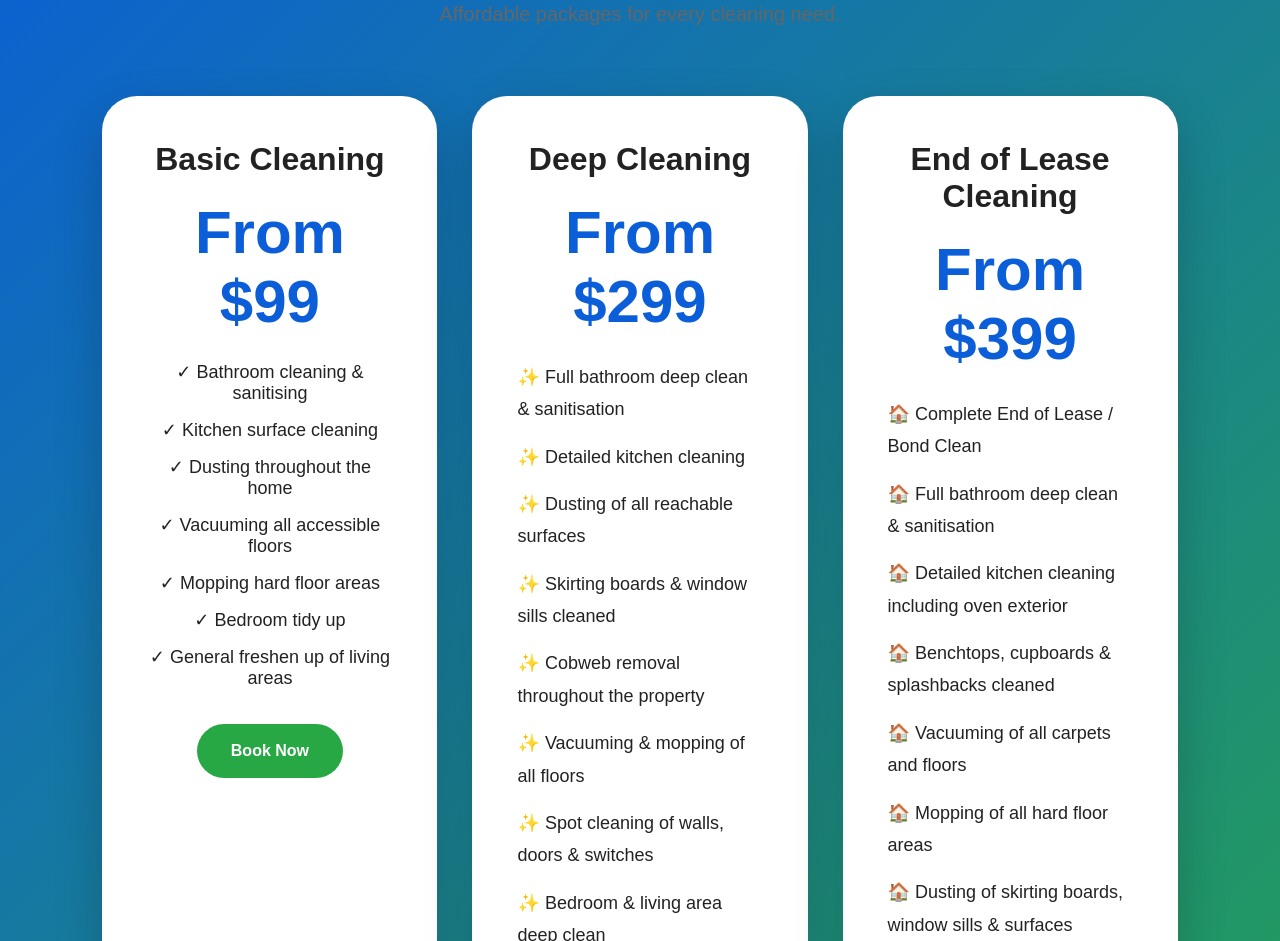
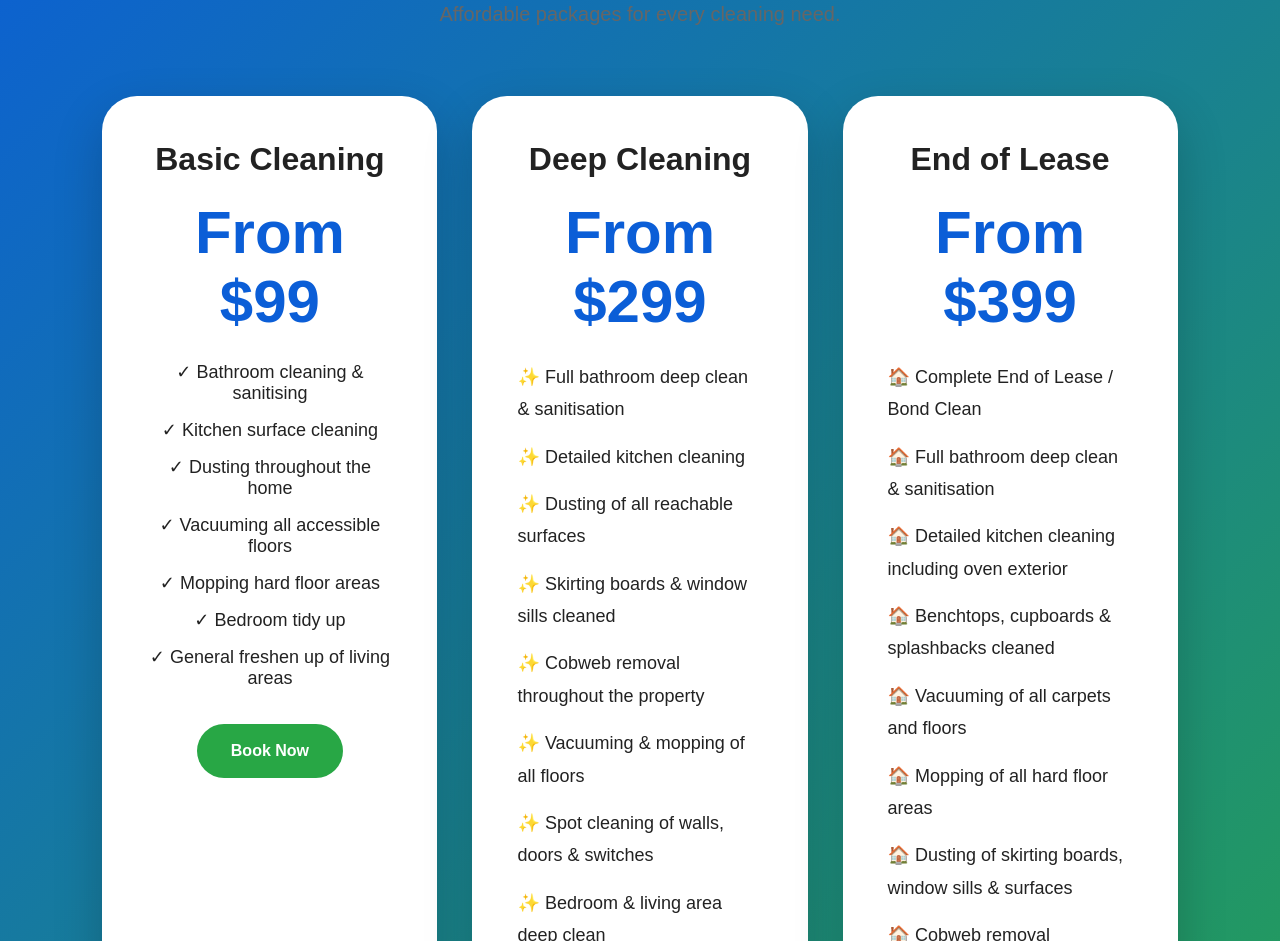
Before and after one commit to avcleaningservice2525-beep/Av-cleaning-final, a plain HTML site: page index.html in a window 1280 px wide. Shown: the part 1957-2898 px from the top of the page. Drawn offline with Linux system fonts and the light colour scheme.

Commit message:
Update index.html

```diff
--- a/index.html
+++ b/index.html
@@ -485,7 +485,7 @@ AV Cleaning provides premium residential and commercial cleaning services with r
 </div>
 
 <div class="price-card">
-<h3>End of Lease Cleaning</h3>
+<h3>End of Lease</h3>
 <p class="price">From $399</p>
 
 <ul style="text-align:left;line-height:1.8;">
```
